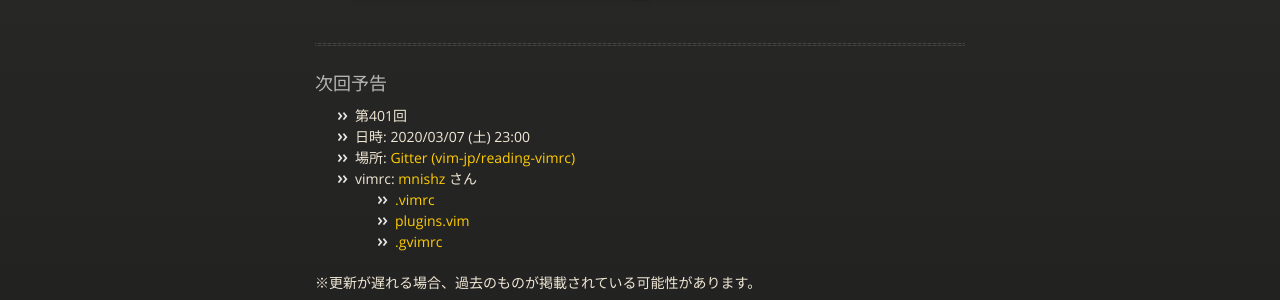
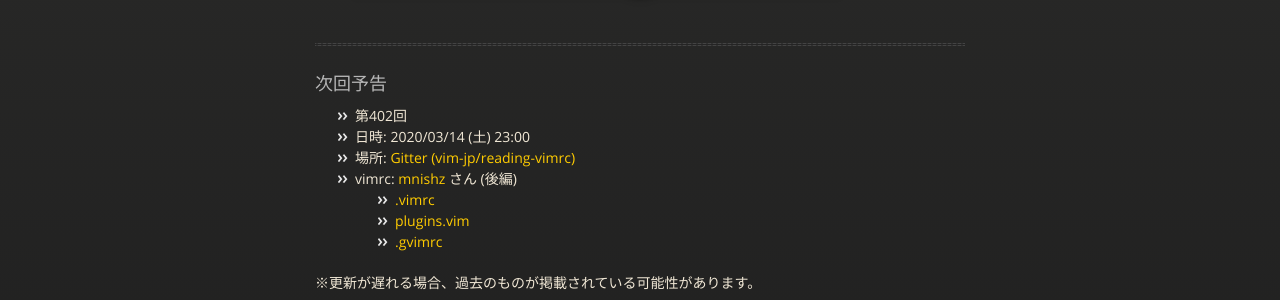
Before and after one commit to vim-jp/reading-vimrc, a Jekyll site: the page built from index.md, in a window 1280 px wide and 900 px high. Shown: the part 211-511 px from the top of the window. Built offline with Jekyll 4.4.1, drawn with Linux system fonts in a browser that asks for light colours; nearby versions of some CDN libraries.

Commit message:
Update the next information: #402 mnishz

```diff
--- a/_data/next.yml
+++ b/_data/next.yml
@@ -1,17 +1,20 @@
-- id: 401
-  date: '2020-03-07 23:00'
+- id: 402
+  date: '2020-03-14 23:00'
   author:
     name: mnishz
     url: 'https://github.com/mnishz'
   vimrcs:
-    - url: 'https://github.com/mnishz/dotfiles/blob/master/.vimrc'
+    - url: >-
+        https://github.com/mnishz/dotfiles/blob/0673fc0ecb85501787cc0c002303456e068f3374/.vimrc
       name: .vimrc
-      hash: null
-    - url: 'https://github.com/mnishz/dotfiles/blob/master/plugins.vim'
+      hash: 0673fc0ecb85501787cc0c002303456e068f3374
+    - url: >-
+        https://github.com/mnishz/dotfiles/blob/0673fc0ecb85501787cc0c002303456e068f3374/plugins.vim
       name: plugins.vim
-      hash: null
-    - url: 'https://github.com/mnishz/dotfiles/blob/master/.gvimrc'
+      hash: 0673fc0ecb85501787cc0c002303456e068f3374
+    - url: >-
+        https://github.com/mnishz/dotfiles/blob/0673fc0ecb85501787cc0c002303456e068f3374/.gvimrc
       name: .gvimrc
-      hash: null
-  part: null
+      hash: 0673fc0ecb85501787cc0c002303456e068f3374
+  part: 後編
   other: null
```
